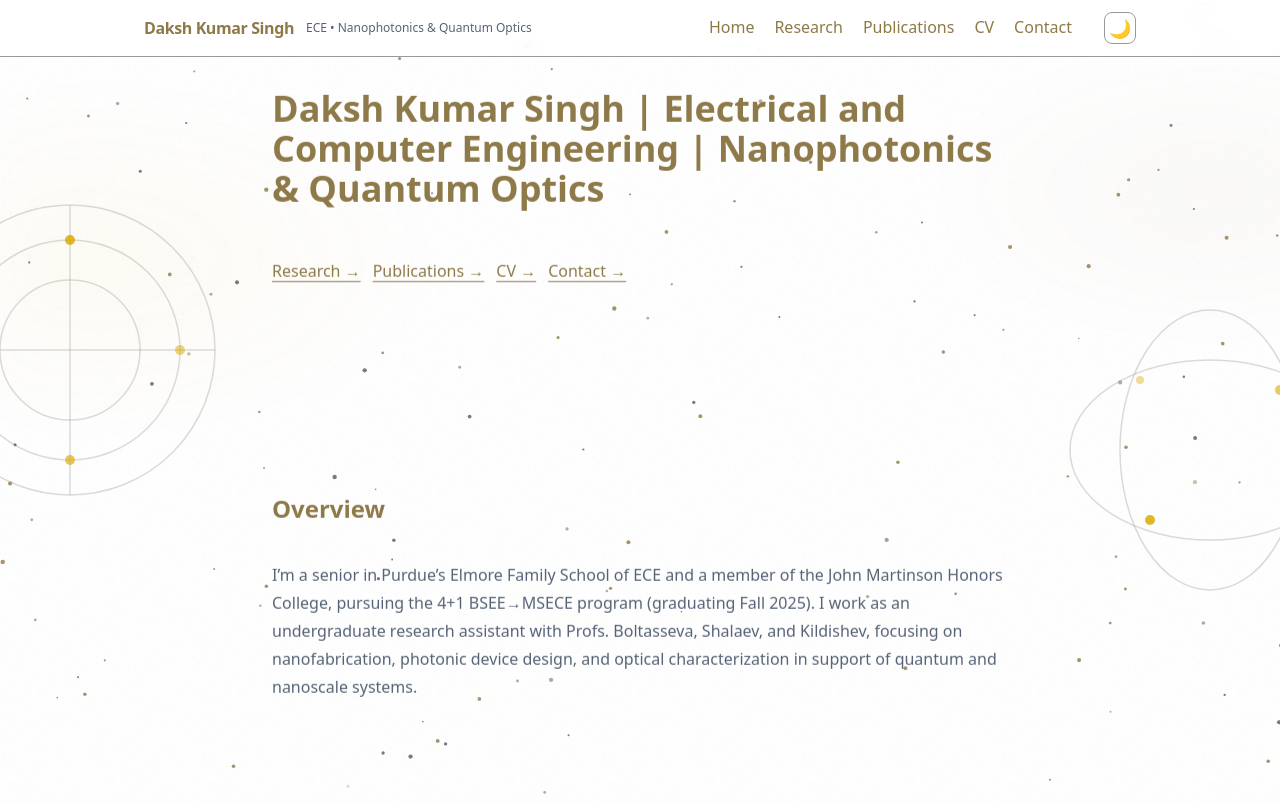
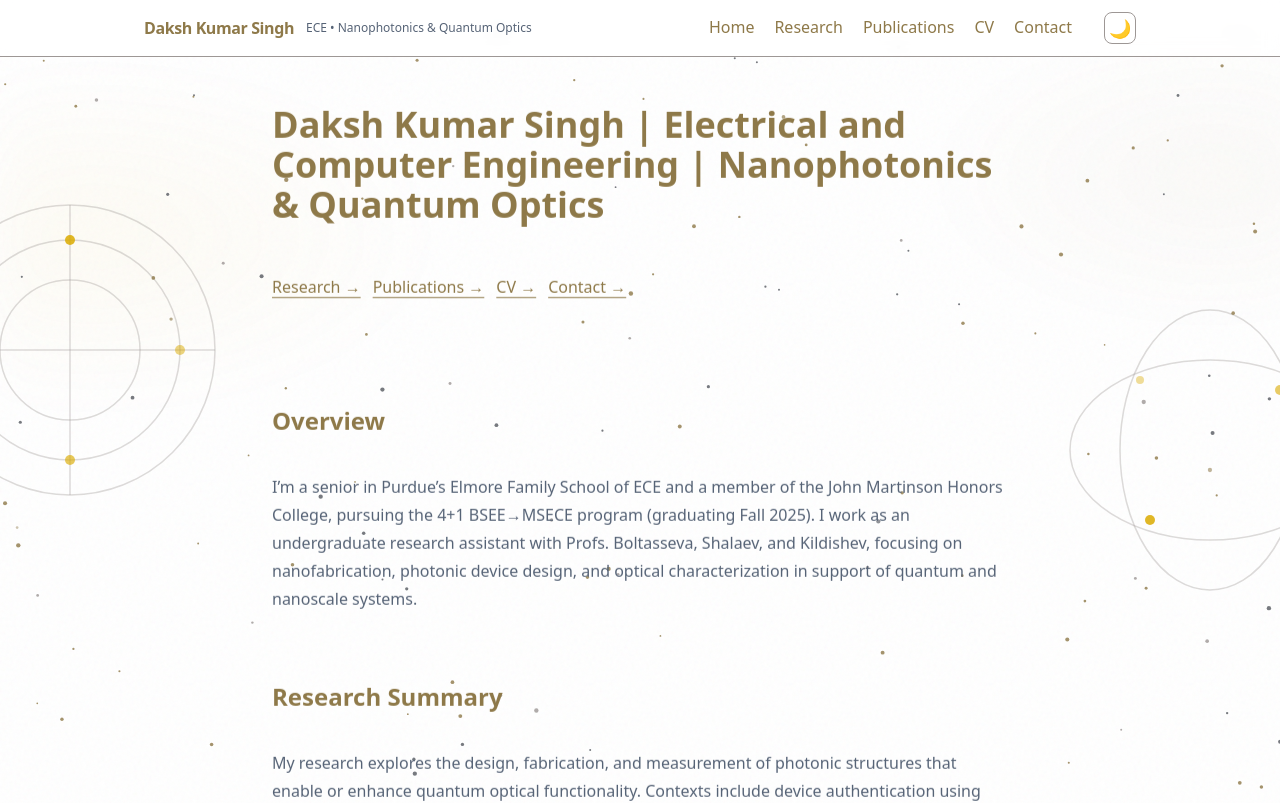
Before and after one commit to daksh-kumar-singh/dakshks, a Next.js app: page / in a window 1280 px wide. Shown: the top 803 px of the page. Built offline with nearby package versions, Linux system fonts and the light colour scheme.

Commit message:
Fixing gap on home page. Hopefully.

```diff
--- a/src/app/page.tsx
+++ b/src/app/page.tsx
@@ -8,8 +8,16 @@ export default function HomePage() {
   return (
     <>
       <SiteHeader />
-      <main className="relative mx-auto max-w-3xl px-4 py-8 prose dark:prose-invert overflow-x-hidden overflow-clip
-  [&>h2:first-of-type]:mt-2">
+      <main
+        className={[
+          "relative mx-auto max-w-3xl px-4 py-12",
+          "prose dark:prose-invert overflow-x-hidden overflow-clip",
+          // tighten heading spacing like CV
+          "[&>section>h2]:mt-8 [&>section>h2]:mb-2",
+          // kill the big default top margin on the *first* h2 (“Overview”)
+          "[&>section:first-of-type>h2]:mt-2",
+        ].join(" ")}
+      >
         {/* Title */}
         <Reveal>
           <section className="grid gap-4">
@@ -25,12 +33,12 @@ export default function HomePage() {
           </section>
         </Reveal>
 
-        {/* Decorative rings */}
-        <ParallaxRings className="my-10 h-28" />
+        {/* Decorative rings — make compact, pull content up slightly */}
+        <ParallaxRings className="my-2 h-16 -mb-4" />
 
         {/* Overview */}
         <Reveal>
-          <section className="-mt-6 sm:-mt-8 grid gap-3">
+          <section className="grid gap-3">
             <h2 className="text-2xl">Overview</h2>
             <p className="max-w-3xl text-muted-foreground">
               I’m a senior in Purdue’s Elmore Family School of ECE and a member of the John Martinson Honors College,
@@ -43,7 +51,7 @@ export default function HomePage() {
 
         {/* Research Summary */}
         <Reveal>
-          <section className="mt-10 grid gap-3">
+          <section className="grid gap-3">
             <h2 className="text-2xl">Research Summary</h2>
             <p className="max-w-3xl text-muted-foreground">
               My research explores the design, fabrication, and measurement of photonic structures that enable or enhance
@@ -51,9 +59,9 @@ export default function HomePage() {
               metasurface optics for beam control, and single-photon platforms benefiting from deterministic emitter–cavity
               coupling. Methods span electron-beam lithography and thin-film deposition for device realization;
               electromagnetic modeling (e.g., RCWA-class solvers) for design; and optical characterization such as
-              photoluminescence, time-correlated single-photon counting (TCSPC), and correlation (g2) analyses.
-              Recent efforts include metasurface simulations targeting enhanced single-photon emission in 2D materials,
-              spin-related contacts for CrSBr, and metalens design for neutral-atom control; in parallel, I contribute to
+              photoluminescence, time-correlated single-photon counting (TCSPC), and correlation (g2) analyses. Recent
+              efforts include metasurface simulations targeting enhanced single-photon emission in 2D materials, spin-related
+              contacts for CrSBr, and metalens design for neutral-atom control; in parallel, I contribute to
               machine-learning pipelines for optical PUF authentication and tamper detection with residual-attention models.
             </p>
           </section>
@@ -61,7 +69,7 @@ export default function HomePage() {
 
         {/* Gallery */}
         <Reveal>
-          <section className="mt-10 grid gap-4">
+          <section className="grid gap-4">
             <h2 className="text-2xl">Gallery</h2>
             <ul className="grid grid-cols-1 md:grid-cols-3 gap-4">
               {Array.from({ length: 6 }).map((_, i) => (
```
